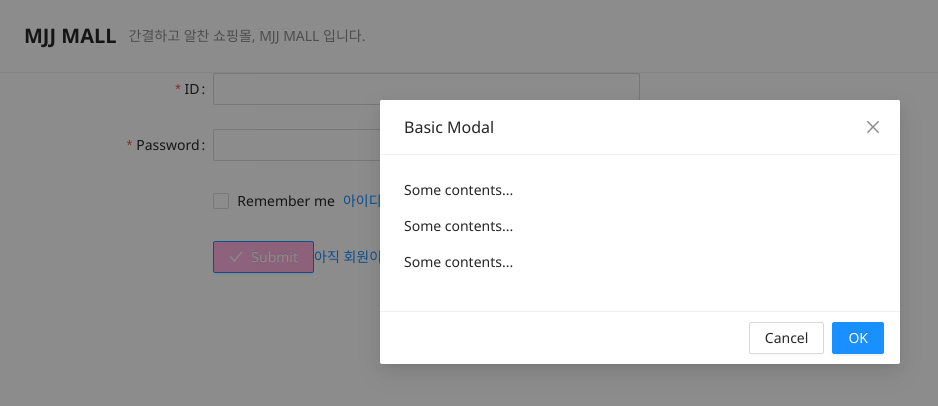
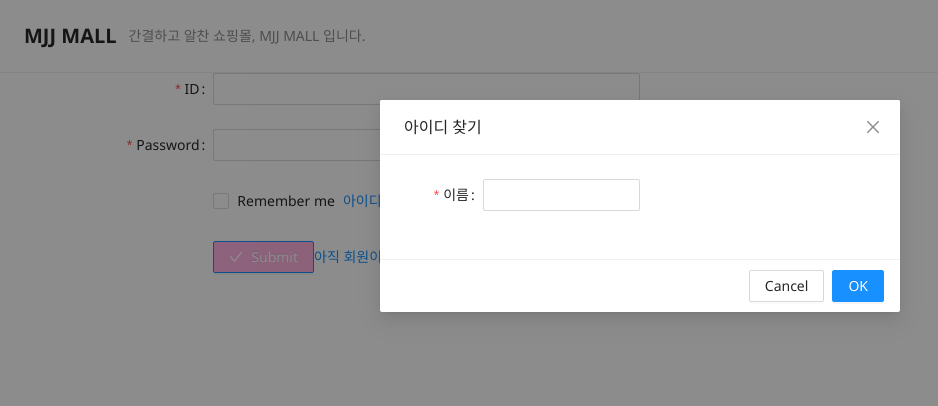
Before and after one commit to kms970/mjj_mall, a React (Create React App) app in the folder mjj_mall-webapp/: page /login in a window 1280 px wide. Both pictures are taken after a click on the link "아이디 찾기". Shown: the top 406 px of the page, without its empty margins (0-938 px from the left). Built offline with nearby package versions, Linux system fonts and the light colour scheme.

Commit message:
아이디 찾기 구현중
아이디 찾기 구현중

```diff
--- a/mjj_mall-webapp/src/login/searchingId.js
+++ b/mjj_mall-webapp/src/login/searchingId.js
@@ -1,5 +1,5 @@
 import React, {useState} from 'react';
-import { Modal, Button } from 'antd';
+import {Modal, Button, Form, Input} from 'antd';
 
 function SearchingId(props) {
   const {visible} = props;
@@ -19,10 +19,33 @@ function SearchingId(props) {
 
   return (
     <div style={{display: "inline-block"}}>
-      <Modal title="Basic Modal" visible={isModalVisible} onOk={handleOk} onCancel={handleCancel}>
-        <p>Some contents...</p>
-        <p>Some contents...</p>
-        <p>Some contents...</p>
+      <Modal title="아이디 찾기" visible={isModalVisible} onOk={handleOk} onCancel={handleCancel}>
+        <Form
+          name="idFind"
+          labelCol={{
+            span: 4,
+          }}
+          wrapperCol={{
+            span:8
+          }}
+          autoComplete="off"
+        >
+          {/* ID 찾기 이름 */}
+          <Form.Item
+            label="이름"
+            name="memberName"
+            rules={[
+              {
+                required: true,
+                message: 'please input your memberName'
+              }
+            ]}
+          >
+            <Input/>
+          </Form.Item>
+
+        {/*  */}
+        </Form>
       </Modal>
       <a onClick={showModal}>아이디 찾기</a>
     </div>
```
